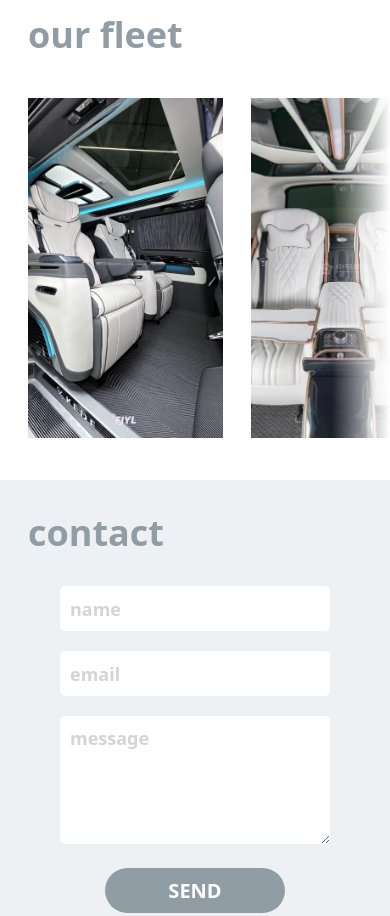
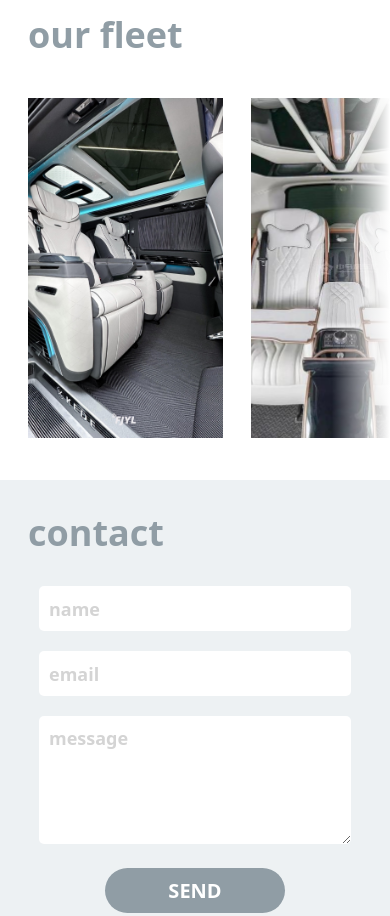
Before and after one commit to JDInnovation/velawebsite, a plain HTML site: page index.html in a window 390 px wide. Shown: the part 1103-2019 px from the top of the page. Drawn offline with nearby package versions, Linux system fonts and the light colour scheme.

Commit message:
Update style.css

```diff
--- a/style.css
+++ b/style.css
@@ -352,14 +352,14 @@ form{
     .left{
         display:none;
     }
-    .email{
-        width: 270px;
+     .email{
+        width: 80vw;
     }
     .form-group .upform{
-        width: 270px;
+        width: 80vw;
     }
     .form-group textarea{
-        width: 270px;
+        width: 80vw;
     }
     .quote_btn{
         position: relative;
```
